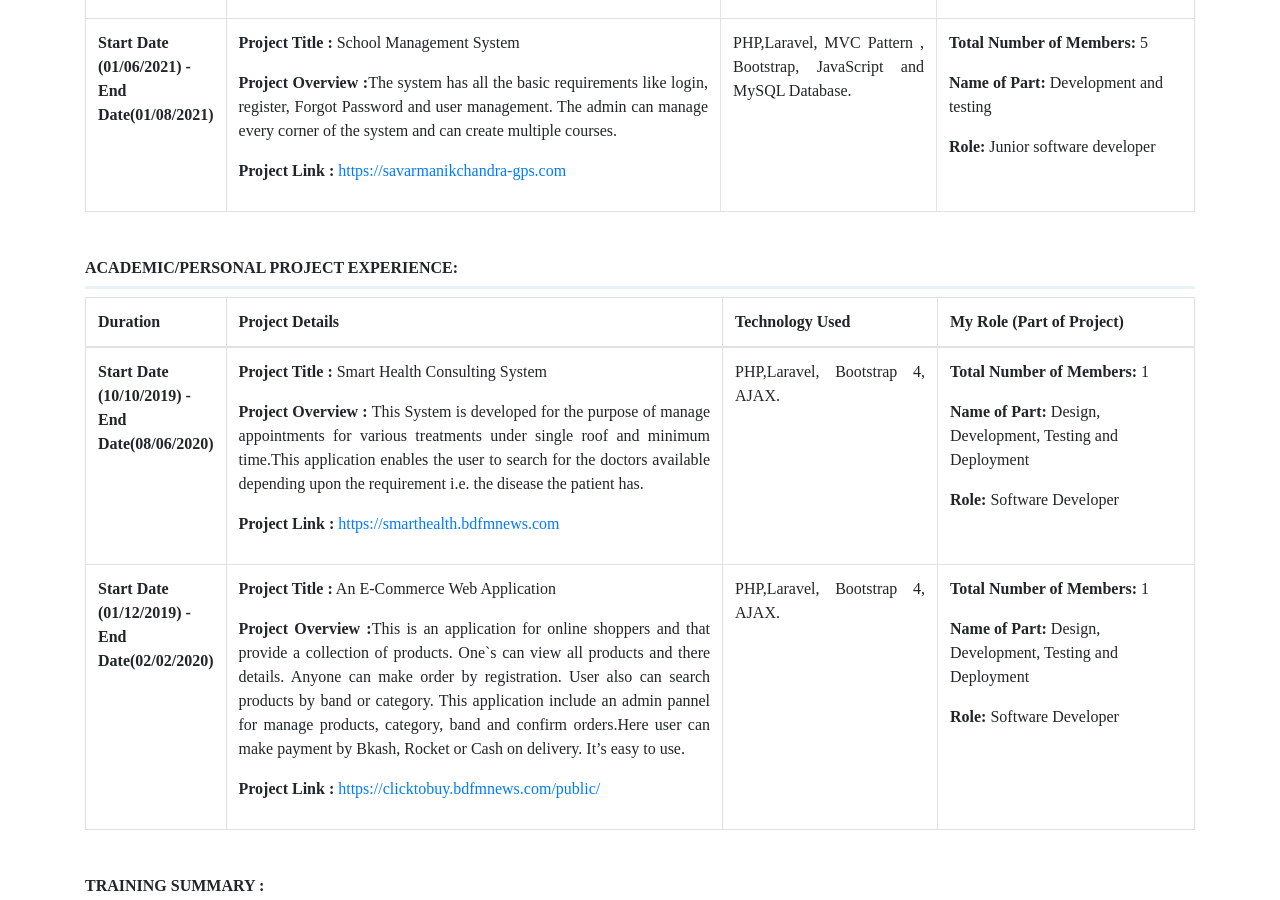
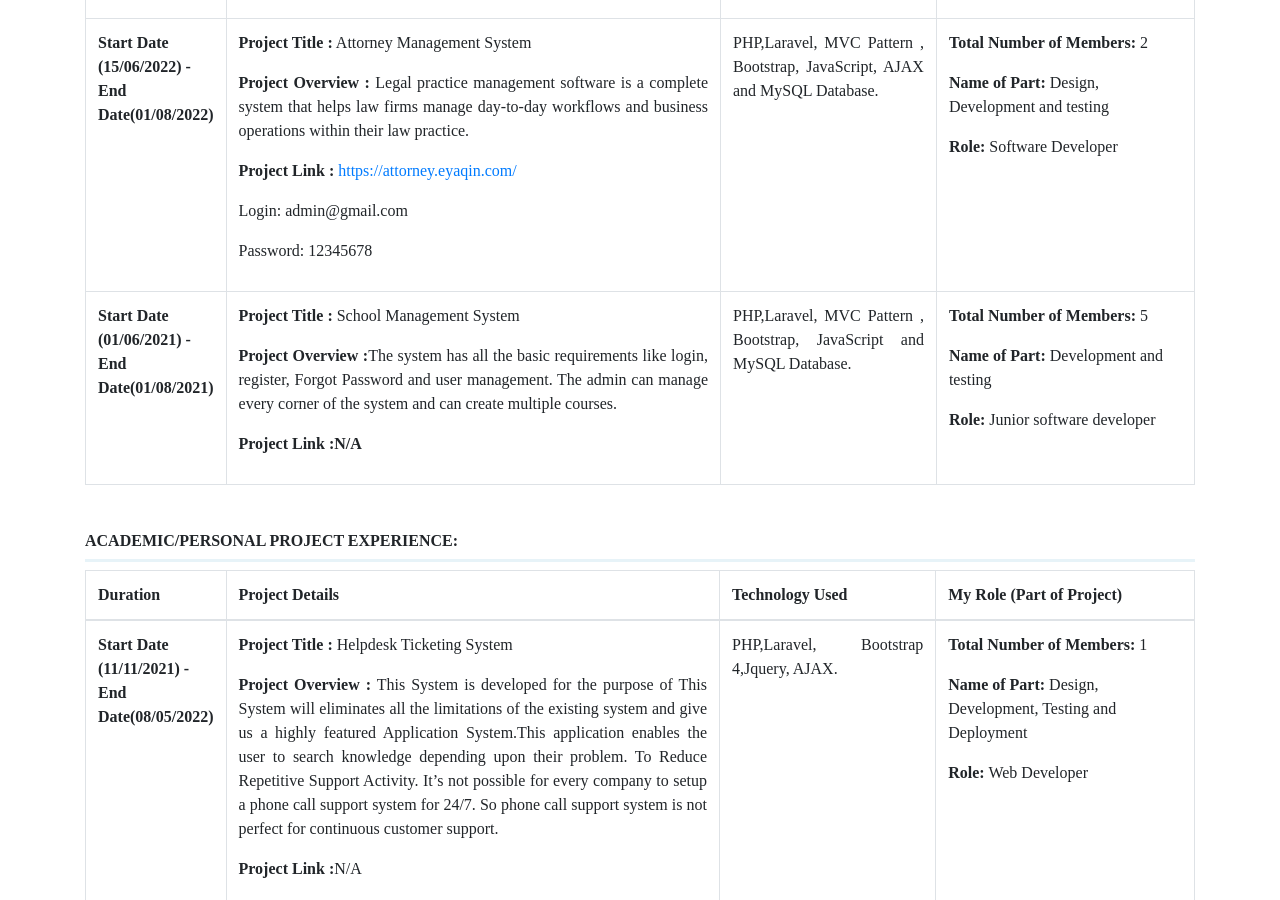
Before and after one commit to julfikariu/portfolio, a plain HTML site: page index.html in a window 1280 px wide. Shown: the part 1900-2800 px from the top of the page. Drawn offline with Linux system fonts and the light colour scheme; a web font is replaced by a local one.

Commit message:
change project details

```diff
--- a/index.html
+++ b/index.html
@@ -62,7 +62,7 @@
                         <div class="col-md-5 col-xs-6">Current Address:</div>
                         <div class="col-md-1 px-0">:</div>
                         <!-- <div class="col-md-6"> 997/3, East Monipur, Mirpur-2, Dhaka-1216</div> -->
-                        <div class="col-md-6">135/F, South Kamlapur, Motijheel, Dhaka </div>
+                        <div class="col-md-6">135/F, South Kamalapur, Motijheel, Dhaka </div>
 
 
                     </div>
@@ -306,6 +306,35 @@
                             </td>
                         </tr>
 
+                        <!-- E-court Management System -->
+                        <tr>
+                            <th scope="row">Start Date
+                                (15/06/2022) -<br>
+                                End Date(01/08/2022)
+                            </th>
+                            <td>
+                                <div class="">
+                                    <p><strong>Project Title :</strong> Attorney Management System</p>
+                                    <p class="text-justify"><strong>Project Overview :</strong> Legal practice management software is a complete system that helps law firms manage day-to-day workflows and business operations within their law practice.</p>
+                                    <p><strong>Project Link :</strong><a href="https://attorney.eyaqin.com" target="_blank"> https://attorney.eyaqin.com/</a></p>
+                                    <p>Login: admin@gmail.com </p>
+                                    <p>Password: 12345678</p>
+                                </div>
+                            </td>
+                            <td class="text-justify">PHP,Laravel, MVC Pattern , Bootstrap, JavaScript, AJAX and MySQL Database.</td>
+                            <td>
+                                <div class="">
+                                    <p><strong>Total Number of Members:</strong> 2</p>
+
+                                    <p><strong>Name of Part:</strong>
+                                        Design, Development and testing
+                                    </p>
+                                    <p><strong>Role:</strong>
+                                        Software Developer
+                                    </p>
+                                </div>
+                            </td>
+                        </tr>
 
                         <!-- School Management Syatem -->
                         <tr>
@@ -317,7 +346,7 @@
                                 <div class="">
                                     <p><strong>Project Title :</strong> School Management System</p>
                                     <p class="text-justify"><strong>Project Overview :</strong>The system has all the basic requirements like login, register, Forgot Password and user management. The admin can manage every corner of the system and can create multiple courses.</p>
-                                    <p><strong>Project Link :</strong><a href="https://savarmanikchandra-gps.com" target="_blank"> https://savarmanikchandra-gps.com</a></p>
+                                    <p><strong>Project Link :N/A </strong></p>
                                 </div>
                             </td>
                             <td class="text-justify">PHP,Laravel, MVC Pattern , Bootstrap, JavaScript and MySQL Database.</td>
@@ -362,6 +391,36 @@
                        </thead>
                        <tbody>
 
+                       <!-- Helpdesk ticketing System  -->
+                       <tr>
+                           <th scope="row">Start Date
+                               (11/11/2021) -<br>
+                               End Date(08/05/2022)
+                           </th>
+                           <td>
+                               <div class="">
+                                   <p><strong>Project Title :</strong> Helpdesk Ticketing System </p>
+                                   <p class="text-justify"><strong>Project Overview :</strong> This System is developed for the purpose of This System will eliminates all the limitations of the existing system and give us a highly featured Application System.This application enables the user to search knowledge depending upon their problem. To Reduce Repetitive Support Activity.
+                                       It’s not possible for every company to setup a phone call support system for 24/7. So phone call support system is not perfect for continuous customer support.
+                                   </p>
+                                   <p><strong>Project Link :</strong>N/A</p>
+                               </div>
+                           </td>
+                           <td class="text-justify">PHP,Laravel, Bootstrap 4,Jquery, AJAX.</td>
+                           <td>
+                               <div class="">
+                                   <p><strong>Total Number of Members:</strong> 1</p>
+
+                                   <p><strong>Name of Part:</strong>
+                                       Design, Development, Testing and Deployment
+                                   </p>
+                                   <p><strong>Role:</strong>
+                                       Web Developer
+                                   </p>
+                               </div>
+                           </td>
+                       </tr>
+
                        <!-- Smart Health Consulting System  -->
                        <tr>
                            <th scope="row">Start Date
@@ -373,7 +432,7 @@
                                    <p><strong>Project Title :</strong> Smart Health Consulting System </p>
                                    <p class="text-justify"><strong>Project Overview :</strong> This System is developed for the purpose of manage appointments for various treatments under single roof and minimum time.This application enables the user to search for the doctors available depending upon the requirement i.e. the disease the patient has.
                                    </p>
-                                   <p><strong>Project Link :</strong><a href="https://smarthealth.bdfmnews.com" target="_blank"> https://smarthealth.bdfmnews.com</a></p>
+                                   <p><strong>Project Link :</strong>N/A</p>
                                </div>
                            </td>
                            <td class="text-justify">PHP,Laravel, Bootstrap 4, AJAX.</td>
@@ -401,7 +460,7 @@
                                <div class="">
                                    <p><strong>Project Title :</strong> An E-Commerce Web Application </p>
                                    <p class="text-justify"><strong>Project Overview :</strong>This is an application for online shoppers and that provide a collection of products. One`s can view all products and there details. Anyone can make order by registration. User also can search products by band or category. This application include an admin pannel for manage products, category, band and confirm orders.Here user can make payment by Bkash, Rocket or Cash on delivery. It’s easy to use. </p>
-                                   <p><strong>Project Link :</strong><a href="https://clicktobuy.bdfmnews.com/public/" target="_blank"> https://clicktobuy.bdfmnews.com/public/</a></p>
+                                   <p><strong>Project Link :</strong><a href="https://ctb.eyaqin.com/public/" class="">https://ctb.eyaqin.com</a></p>
                                </div>
                            </td>
                            <td class="text-justify">PHP,Laravel, Bootstrap 4, AJAX.</td>
@@ -508,7 +567,7 @@
                 <div class="col-md-12 col-xs-12 ">
                     <h6 class="border_bottom_3px w-100 pb-2">Interests :</h6>
                     <div class="">
-                        <p class="">Apart from being a web developer, I enjoy most of my time being outdoors. When forced indoors, I try to acquire islamic Knowledge, reading The Holy Quran, Journals and Books, Teaching , Listening The Holy Quran  and I spend a large amount of my free time exploring the latest technology advancements in the front-end web development world. </p>
+                        <p class="">Apart from being a web developer, I enjoy most of my time being outdoors. When forced indoors, I try to acquire  Journals and Books, Teaching  and I spend a large amount of my free time exploring the latest technology advancements in the front-end web development world. </p>
                     </div>
                 </div>
             </div>
```
Also changed, not shown: 1 other file.
